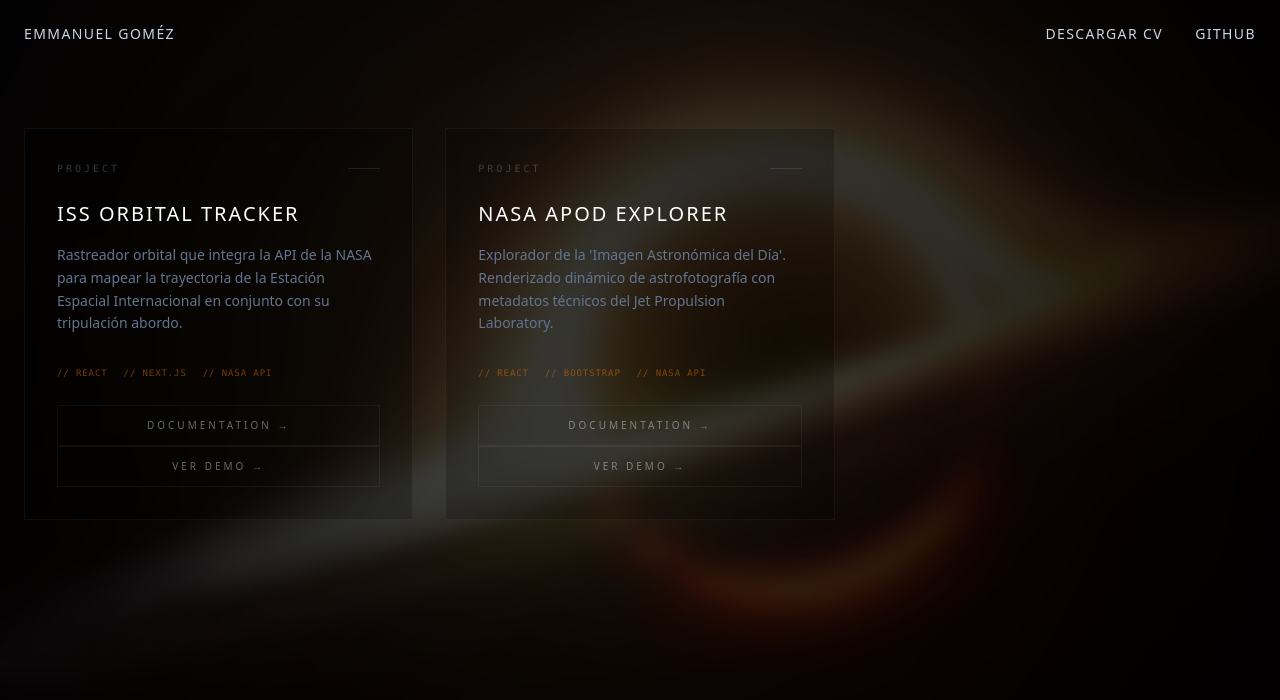
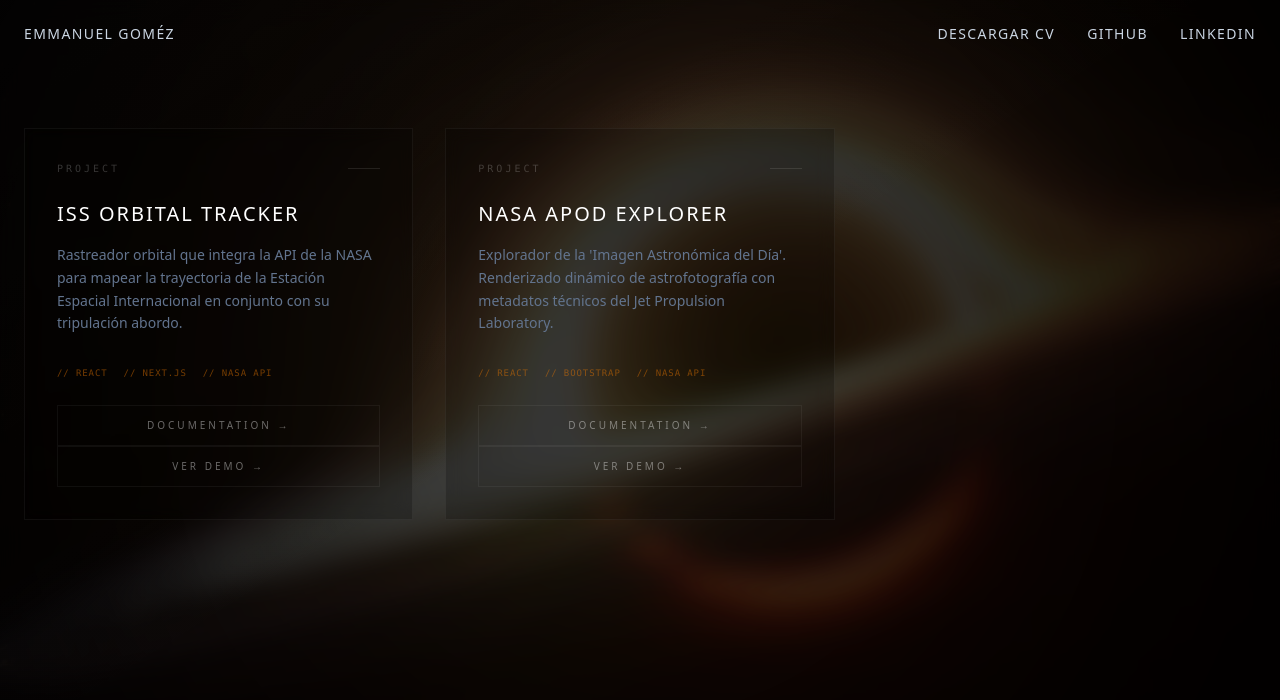
Before and after one commit to EmmaCoder48/Portafolio-web, a Next.js app: page / in a window 1280 px wide. Shown: the top 700 px of the page. Built offline with nearby package versions, Linux system fonts and the light colour scheme.

Commit message:
botón de linkedin

```diff
--- a/src/components/layout/Navbar.js
+++ b/src/components/layout/Navbar.js
@@ -34,6 +34,12 @@ export default function Navbar() {
             className="hover:text-orange-400 transition-colors">
             GitHub
           </Link>
+          <Link
+            href="https://www.linkedin.com/in/emmanuel-gom%C3%A9z-73974b394/"
+            target="_blank"
+            className="hover:text-orange-400 transition-colors">
+            LinkedIn
+          </Link>
         </div>
       </div>
     </nav>
```
